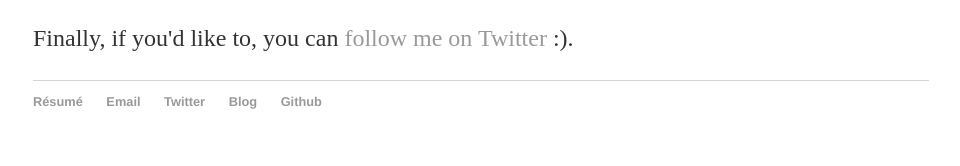
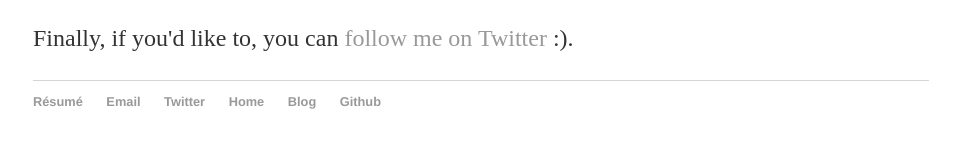
Before and after one commit to christinecai/christinecai.github.io, a Jekyll site: the page built from index.html, in a window 1280 px wide. Shown: the part 883-1049 px from the top of the page, without its empty margins (159-1119 px from the left). Built offline with Jekyll 4.4.1, drawn with Linux system fonts in a browser that asks for light colours.

Commit message:
Update default.html

```diff
--- a/_layouts/default.html
+++ b/_layouts/default.html
@@ -20,6 +20,7 @@
 			<li><a href="https://www.dropbox.com/s/mrxir24ojigm5g4/resume_website.pdf?dl=0">Résumé</a></li>
 			<li><a href="mailto:christine.cai@princeton.edu">Email</a></li>
 			<li><a href="https://twitter.com/Christine_Cai27">Twitter</a></li>
+			<li><a href="https://christinecai.github.io">Home</a></li>
 			<li><a href="https://christinecai.github.io/blog/">Blog</a></li>
         		<li><a href="https://github.com/christinecai">Github</a></li>
 			</ul>
```
